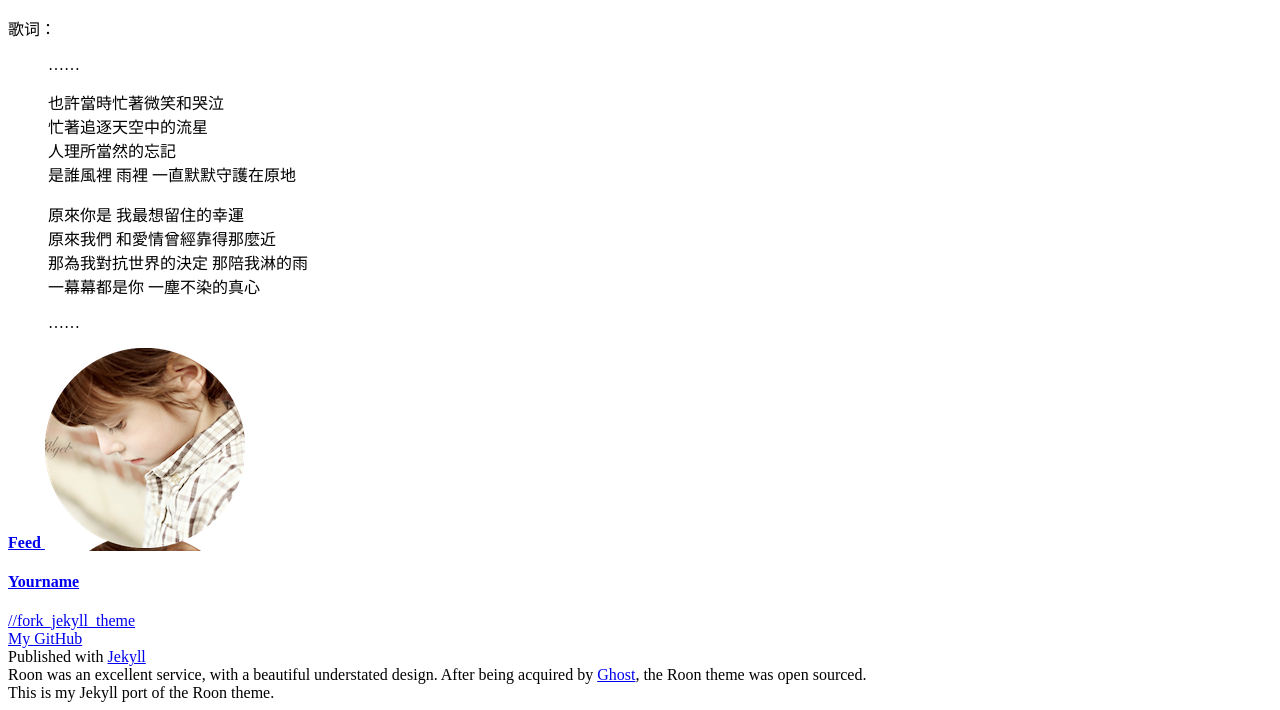
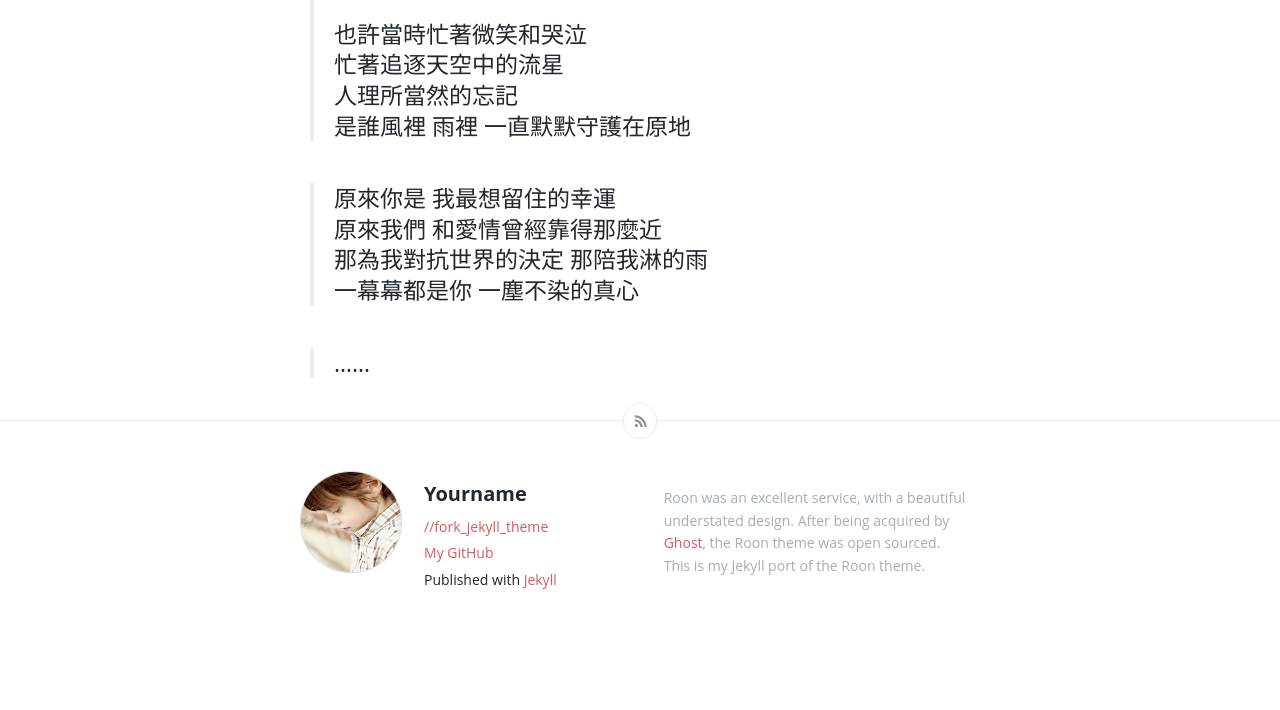
Before and after one commit to booox/fork_jekyll_theme, a Jekyll site: the page built from _posts/2016-06-17-Music-Share-With-You.md, in a window 1280 px wide and 900 px high, scrolled down 1716 px, cut to the strip 190-900 px from the top of the window. Built offline with Jekyll 4.4.1, drawn with Linux system fonts in a browser that asks for light colours; comment, search, counter and statistics services are not loaded; after the commit the page ends 2549 px from its top, so only the background shows below that.

Commit message:
modify _config.yml

```diff
--- a/_includes/head.html
+++ b/_includes/head.html
@@ -15,7 +15,7 @@
 
   {% comment %} Styles n Scripts {% endcomment %}
   <link rel="stylesheet" type="text/css" href="//fonts.googleapis.com/css?family=Lora:400,700,400italic,700italic">
-  <link rel="stylesheet" href="{{ "css/screen.css" | prepend: site.baseurl }}">
+  <link rel="stylesheet" href="{{ "/css/screen.css" | prepend: site.baseurl }}">
 
   {% comment %} Additional header setup from Jekyll {% endcomment %}
   <link rel="canonical" href="{{ page.url | replace:'index.html','' | prepend: site.baseurl | prepend: site.url }}">
```
